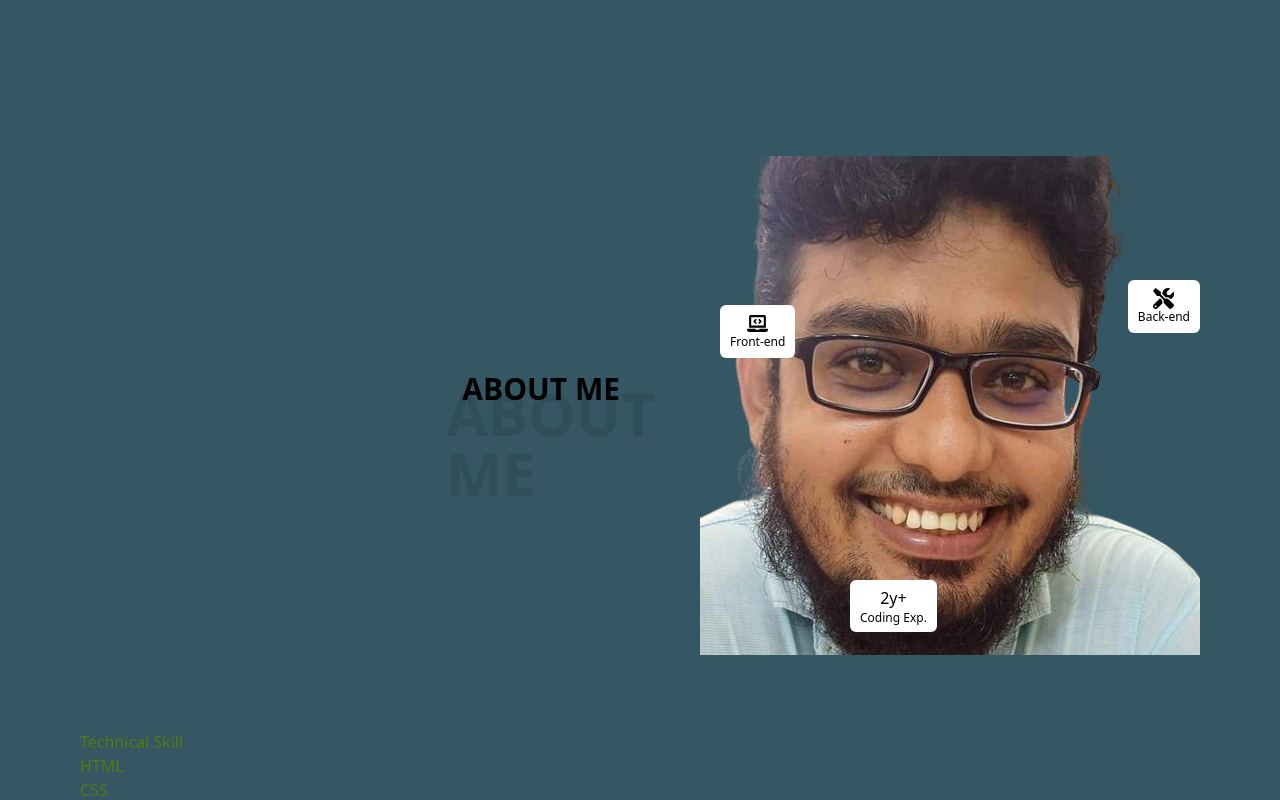
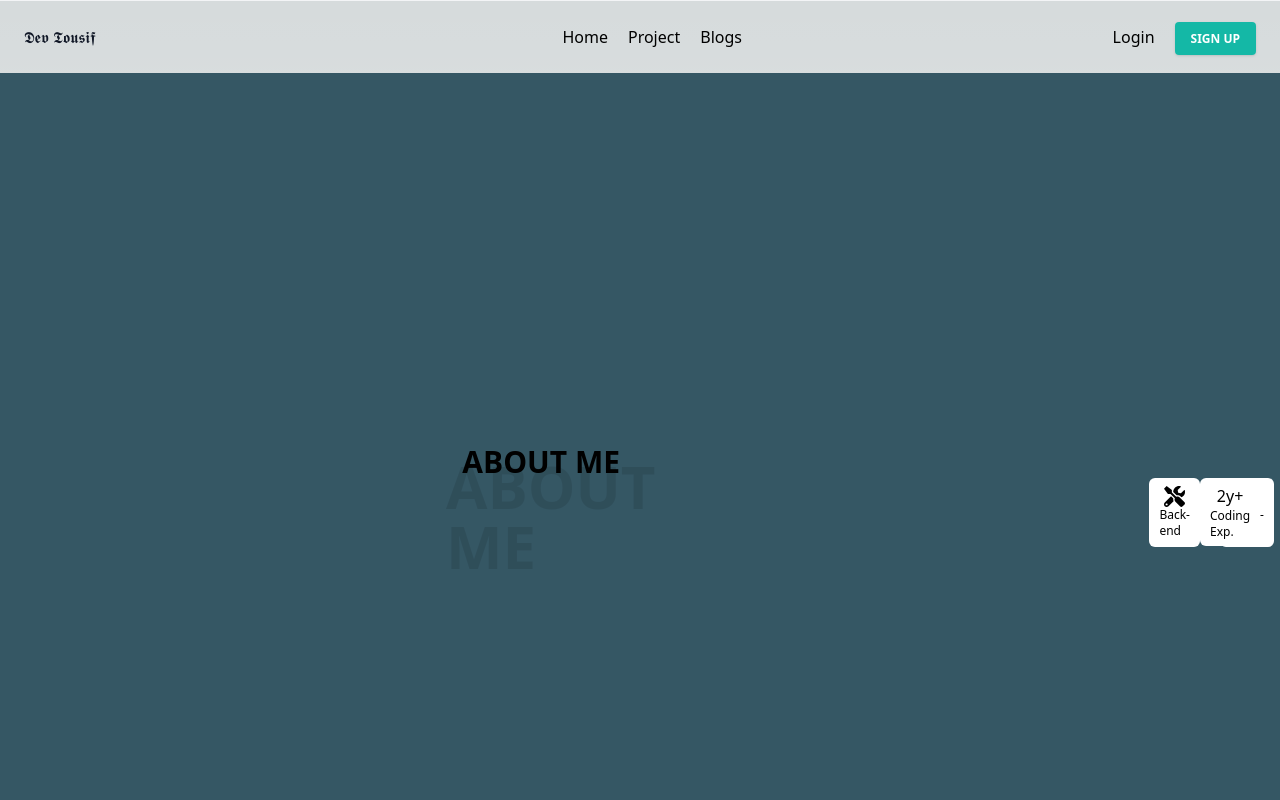
Before and after one commit to mb-tousif/myPortfolio, a Next.js app: page / in a window 1280 px wide. Shown: the top 800 px of the page. Built offline with nearby package versions, Linux system fonts and the light colour scheme.

Commit message:
header created

```diff
--- a/src/app/layout.tsx
+++ b/src/app/layout.tsx
@@ -2,6 +2,7 @@ import type { Metadata } from 'next'
 import './globals.css'
 import Footer from '@/components/ui/Footer';
 import RootProvider from '@/libs/RootProvider';
+import Header from '@/components/ui/Header';
 export const metadata: Metadata = {
   title: '<Dev Tousif />',
   description: 'Azizul Haque Tousif | MERN Developer | Full Stack Developer',
@@ -16,6 +17,7 @@ export default function RootLayout({
     <html lang="en">
       <body>
         <RootProvider>
+          <Header />
           {children}
           <Footer />
         </RootProvider>
--- a/src/components/ui/Header.tsx
+++ b/src/components/ui/Header.tsx
@@ -2,6 +2,34 @@ import React from 'react'
 
 export default function Header() {
   return (
-    <div>Header</div>
-  )
+    <header className="w-full border-t border-gray-100 shadow-sm body-font">
+      <div className="container flex flex-col items-start justify-between p-6 mx-auto md:flex-row">
+        <a className="flex items-center mb-4 font-medium text-gray-900 title-font md:mb-0">
+          𝕯𝖊𝖛 𝕿𝖔𝖚𝖘𝖎𝖋
+        </a>
+        <nav className="flex flex-wrap items-center justify-center pl-24 text-base md:ml-auto md:mr-auto">
+          <a href="#_" className="mr-5 font-medium hover:text-gray-900">
+            Home
+          </a>
+          <a href="#_" className="mr-5 font-medium hover:text-gray-900">
+            Project
+          </a>
+          <a href="#_" className="font-medium hover:text-gray-900">
+            Blogs
+          </a>
+        </nav>
+        <div className="items-center h-full">
+          <a href="#_" className="mr-5 font-medium hover:text-gray-900">
+            Login
+          </a>
+          <a
+            href="#_"
+            className="px-4 py-2 text-xs font-bold text-white uppercase transition-all duration-150 bg-teal-500 rounded shadow outline-none active:bg-teal-600 hover:shadow-md focus:outline-none ease"
+          >
+            Sign Up
+          </a>
+        </div>
+      </div>
+    </header>
+  );
 }
--- a/src/components/ui/HeroSection.tsx
+++ b/src/components/ui/HeroSection.tsx
@@ -16,12 +16,12 @@ export default function HeroSection() {
           style="top-[30%] left-5"
           anim_delay={{ animationDelay: "0.5s", animationDuration: "9s" }}
         />
-        <Image
+        {/* <Image
           src={HeroImage}
           alt="Shahrear ahamed Hero Image with blazer"
           height={500}
           width={500}
-        />
+        /> */}
 
         <ShowCase
           icon={<FaTools />}
```
